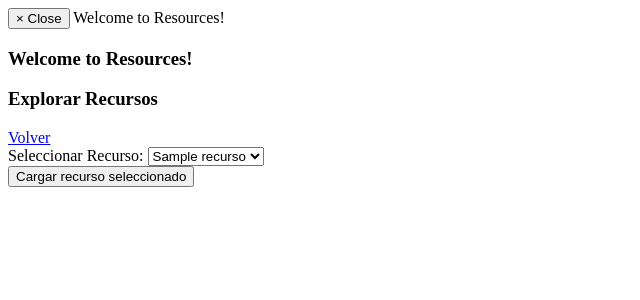
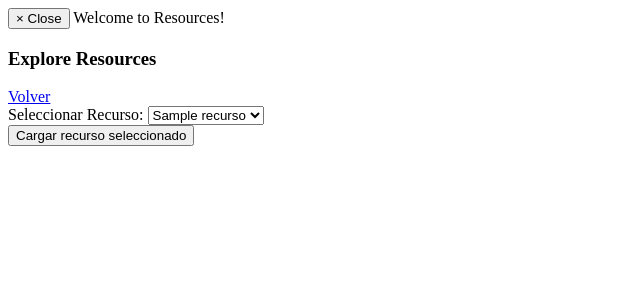
Before and after one commit to br3i/app_ingles, a PHP site: page /Vista/ver_recurso.php in a window 1280 px wide. Shown: the top 300 px of the page, without its empty margins (0-640 px from the left). Run offline with PHP 8.4, Linux system fonts and the light colour scheme; tables that the repository leaves empty or names only in its code hold one stand-in row (values such as "Sample post").

Commit message:
Algunos cambios para funcionar con la nueva base

```diff
--- a/Vista/actividades.php
+++ b/Vista/actividades.php
@@ -52,7 +52,7 @@
                     <?php
                     include_once '../Config/conexion.php';
 
-                    $query = mysqli_query($con, "SELECT DISTINCT unidad FROM `recursos` ORDER BY `id_recurso` ASC") or die(mysqli_error($con));
+                    $query = mysqli_query($con, "SELECT DISTINCT unidad FROM recurso JOIN unidad ON recurso.id_unidad = unidad.id_unidad ORDER BY recurso.id_recurso ASC") or die(mysqli_error($con));
 
                     while ($row = mysqli_fetch_assoc($query)) {
                         $unidad = $row['unidad'];
--- a/Vista/admin_recursos.php
+++ b/Vista/admin_recursos.php
@@ -53,7 +53,7 @@
 
 						include_once '../Config/conexion.php';
 
-						$query = mysqli_query($con, "SELECT * FROM `recursos` ORDER BY `id_recurso`ASC") or die(mysqli_error($con));
+						$query = mysqli_query($con, "SELECT * FROM `recurso` ORDER BY `id_recurso`ASC") or die(mysqli_error($con));
 
 						while ($row = mysqli_fetch_assoc($query)) {
 							$nombreArchivo = $row['recurso_name'];
--- a/Vista/crearUsuario.php
+++ b/Vista/crearUsuario.php
@@ -22,7 +22,7 @@ if (isset($_REQUEST['guardar'])) {
       $fotoPerfil = addslashes(file_get_contents("..\Publico\img\arq2.jpg"));
     }
 
-    $query = "INSERT INTO usuarios (username, nombre, passw, rol, foto_perfil) VALUES ('$username', '$nombre','$password', '$rol', '$fotoPerfil');";
+    $query = "INSERT INTO usuario (username, nombre, passw, rol, foto_perfil) VALUES ('$username', '$nombre','$password', '$rol', '$fotoPerfil');";
     $result = mysqli_query($con, $query);
     if ($result) {
       echo "<meta http-equiv='refresh' content='0;url=..\index.php?mensaje=Usuario creado exitosamente'/>";
--- a/Vista/eliminar_recurso.php
+++ b/Vista/eliminar_recurso.php
@@ -110,7 +110,7 @@
                             <!-- Mostrar la lista de videos disponibles -->
                             <?php
                             // Realizar consulta para obtener los videos de la base de datos
-                            $query = mysqli_query($con, "SELECT * FROM `recursos` ORDER BY `id_recurso` ASC") or die(mysqli_error($con));
+                            $query = mysqli_query($con, "SELECT * FROM `recurso` ORDER BY `id_recurso` ASC") or die(mysqli_error($con));
                             ?>
 
                             <div class="col-md-12">
--- a/Vista/mostrar_arch.php
+++ b/Vista/mostrar_arch.php
@@ -6,7 +6,7 @@ if (isset($_POST['video_select'])) {
     $selected_video_id = $_POST['video_select'];
 
     // Realizar una nueva consulta para obtener el video seleccionado
-    $selected_query = mysqli_query($con, "SELECT * FROM `recursos` WHERE `id_recurso` = '$selected_video_id'") or die(mysqli_error($con));
+    $selected_query = mysqli_query($con, "SELECT * FROM `recurso` WHERE `id_recurso` = '$selected_video_id'") or die(mysqli_error($con));
     $selected_video = mysqli_fetch_array($selected_query);
 }
 ?>
--- a/Vista/ver_recurso.php
+++ b/Vista/ver_recurso.php
@@ -6,12 +6,12 @@ if (isset($_POST['video_select'])) {
     $selected_video_id = $_POST['video_select'];
 
     // Realizar una nueva consulta para obtener el video seleccionado
-    $selected_query = mysqli_query($con, "SELECT * FROM `recursos` WHERE `id_recurso` = '$selected_video_id'") or die(mysqli_error($con));
+    $selected_query = mysqli_query($con, "SELECT * FROM `recurso` WHERE `id_recurso` = '$selected_video_id'") or die(mysqli_error($con));
     $selected_video = mysqli_fetch_array($selected_query);
 }
 
 // Realizar consulta para obtener los videos de la base de datos
-$query = mysqli_query($con, "SELECT * FROM `recursos` ORDER BY `id_recurso` ASC") or die(mysqli_error($con));
+$query = mysqli_query($con, "SELECT * FROM `recurso` ORDER BY `id_recurso` ASC") or die(mysqli_error($con));
 ?>
 
 
@@ -34,16 +34,10 @@ $query = mysqli_query($con, "SELECT * FROM `recursos` ORDER BY `id_recurso` ASC"
                         Welcome to Resources!
                     </div>
 
-
-                    <div class="card card-primary">
-                        <div class="card-header">
-                            <h3 class="card-title">Welcome to Resources!</h3>
-                        </div>
-                    </div>
                     <div class="col-lg-12">
                         <div class="card">
                             <div class="d-flex align-items-center justify-content-center card-header">
-                                <h3 class="text-primary col-md-10">Explorar Recursos</h3>
+                                <h3 class="text-primary col-md-10">Explore Resources</h3>
                                 <a href="panel.php?modulo=recursos" class="btn btn-primary">Volver</a>
                             </div>
                         </div>
@@ -53,27 +47,35 @@ $query = mysqli_query($con, "SELECT * FROM `recursos` ORDER BY `id_recurso` ASC"
                             $selected_video_id = $_POST['video_select'];
 
                             // Realizar una nueva consulta para obtener el video seleccionado
-                            $selected_query = mysqli_query($con, "SELECT * FROM `recursos` WHERE `id_recurso` = '$selected_video_id'") or die(mysqli_error($con));
+                            $selected_query = mysqli_query($con, "SELECT * FROM `recurso` WHERE `id_recurso` = '$selected_video_id'") or die(mysqli_error($con));
                             $selected_video = mysqli_fetch_array($selected_query);
 
                             // Mostrar el video seleccionado
                             if ($selected_video) {
                                 echo '
-                                    <div class="card d-flex align-items-center justify-content-center">
+                                    <div class="card-body row">
                                         <div class="col-md-4" style="word-wrap:break-word;">
-                                            <br />
-                                            <h4>Nombre del Recurso:</h4>
-                                            <h5 class="text-primary">' . $selected_video['recurso_name'] . '</h5>
-                                            <br />
-                                            <h4>Descripción:</h4>
-                                            <h5 class="text-primary">' . $selected_video['descripcion'] . '</h5>
+                                            <h6>Nombre del Recurso:</h6>
+                                            <h7 class="text-primary">' . $selected_video['recurso_name'] . '</h7>
                                         </div>
-                                        <div class="col-md-8 text-center">
-                                            <video width="100%" height="240" controls>
+                                        <div class="col-md-4" style="word-wrap:break-word;">
+                                            <h6>Número de Unidad:</h6>
+                                            <h7 class="text-primary">' . $selected_video['id_unidad'] . '</h7>
+                                        </div>
+                                        <div class="col-md-4" style="word-wrap:break-word;">
+                                            <h6>Número de Actividad:</h6>
+                                            <h7 class="text-primary">' . $selected_video['id_actividad'] . '</h7>
+                                        </div>
+                                        <div class="col-md-4" style="word-wrap:break-word;">
+                                            <h6>Descripción:</h6>
+                                            <h7 class="text-primary">' . $selected_video['descripcion'] . '</h7>
+                                        </div>
+                                        <br>
+                                    </div>
+                                    <div class="text-center d-flex align-items-center justify-content-center">
+                                            <video width="70%" controls>
                                                 <source src="' . $selected_video['location'] . '">
                                             </video>
-                                        </div>
-                                        <br>
                                     </div>
                                 ';
                             }
--- a/index.php
+++ b/index.php
@@ -35,7 +35,7 @@ if (isset($_REQUEST['mensaje'])) {
 <body class="hold-transition login-page">
 	<div class="login-box">
 		<div class="login-logo">
-			<a href="../../index2.html"><b>Bienvenido</b>!!</a>
+			<a href=""><b>Bienvenido</b>!!</a>
 		</div>
 		<!-- /.login-logo -->
 		<div class="card">
@@ -59,16 +59,18 @@ if (isset($_REQUEST['mensaje'])) {
 					$password = $_REQUEST['passw'] ?? '';
 					$hash = password_hash($password, PASSWORD_DEFAULT);
 					include_once "Config/conexion.php";
-					$query = "SELECT id_usuario, username, passw, rol, foto_perfil, fecha_creacion FROM usuarios WHERE username='" . $username . "';";
+					$query = "SELECT id_usuario, username, nombre, passw, rol, foto_perfil, fecha_creacion, numero_racha FROM usuario WHERE username='" . $username . "';";
 					$res = mysqli_query($con, $query);
 					$row = mysqli_fetch_assoc($res);
 
 					if ($row && password_verify($password, $row['passw'])) {
 						$_SESSION['id_usuario'] = $row['id_usuario'];
 						$_SESSION['username'] = $row['username'];
+						$_SESSION['nombre'] = $row['nombre'];
 						$_SESSION['foto_perfil'] = $row['foto_perfil'];
 						$_SESSION['rol'] = $row['rol'];
 						$_SESSION['fecha_creacion'] = $row['fecha_creacion'];
+						$_SESSION['numero_racha'] = $row['numero_racha'];
 
 						header("Location: Vista/panel.php");
 						exit;
```
Also changed, not shown: Vista/save_archive.php (+30 -4 lines). Lines whose indentation alone changed are shown as unchanged.
